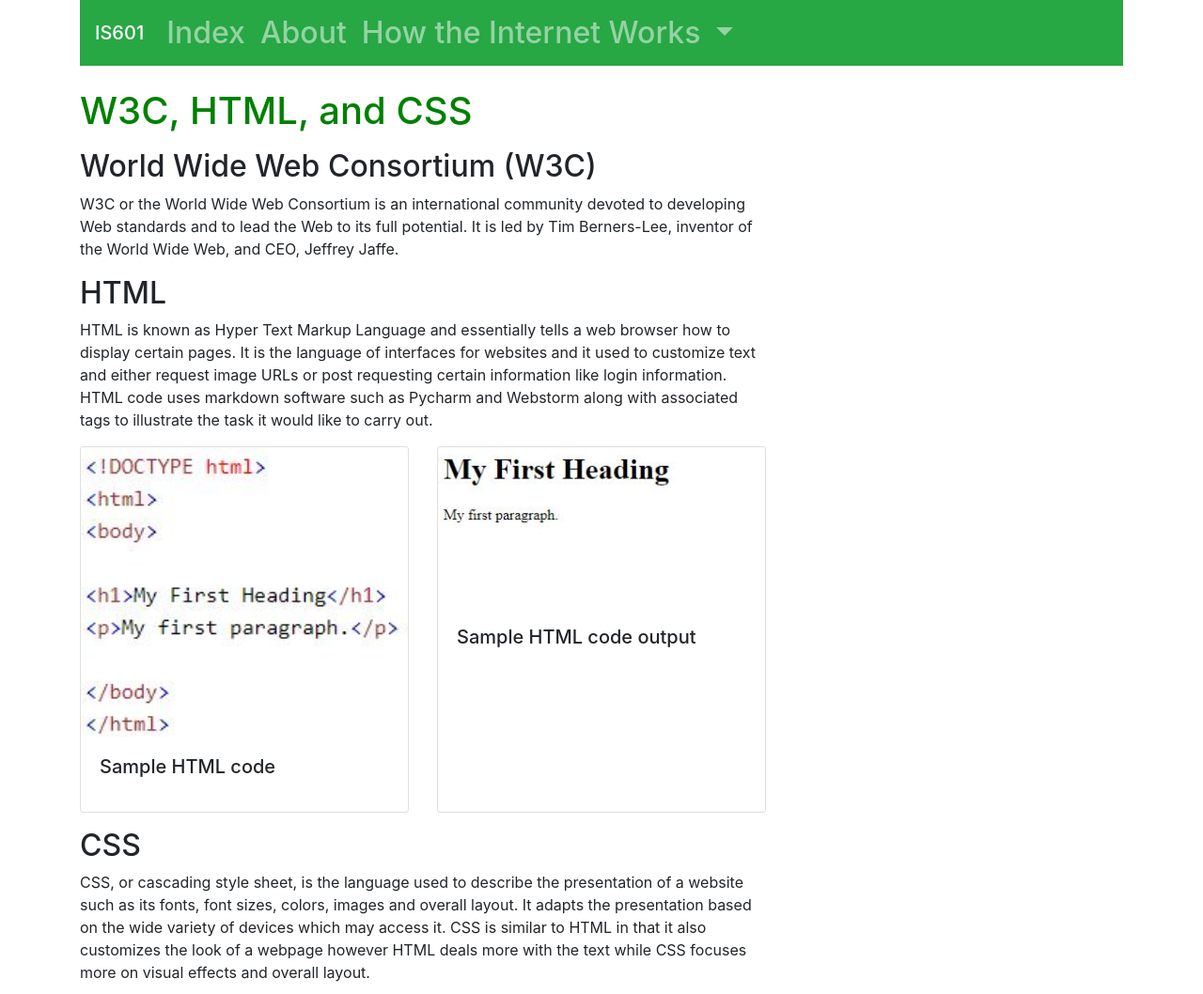
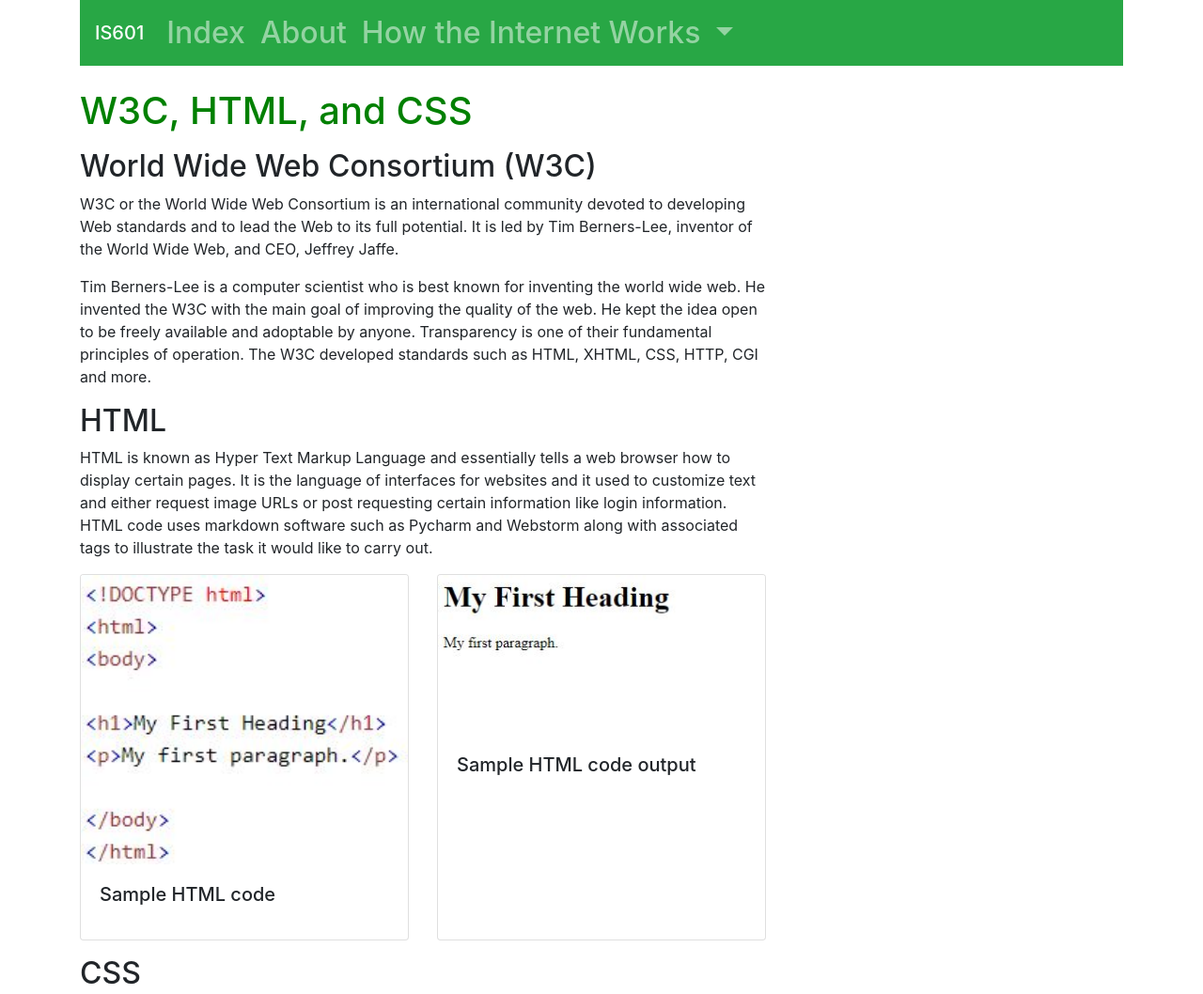
Before and after one commit to sek22-2021/HowtheInternetWorks, a plain HTML site: page w3c.html in a window 1280 px wide. Shown: the top 1058 px of the page at 94% size. Drawn offline with nearby package versions, Linux system fonts and the light colour scheme.

Commit message:
Task: refined w3c page

```diff
--- a/w3c.html
+++ b/w3c.html
@@ -58,7 +58,12 @@
             <h2>World Wide Web Consortium (W3C)</h2>
             <p> W3C or the World Wide Web Consortium is an international community devoted to developing Web standards
                 and to lead the Web to its full potential. It is led by Tim Berners-Lee, inventor of the World Wide Web,
-                and CEO, Jeffrey Jaffe.</p>
+                and CEO, Jeffrey Jaffe. </p>
+            <p>Tim Berners-Lee is a computer scientist who is best known for inventing the world wide web. He invented
+                the W3C with the main goal of improving the quality of the web. He kept the idea open to be freely
+                available and adoptable by anyone. Transparency is one of their fundamental principles of operation. The
+                W3C developed standards such as HTML, XHTML, CSS, HTTP, CGI and
+                more.</p>
             <p></p>
             <h2>HTML</h2>
             <p> HTML is known as Hyper Text Markup Language and essentially tells a web browser how to display certain
```
